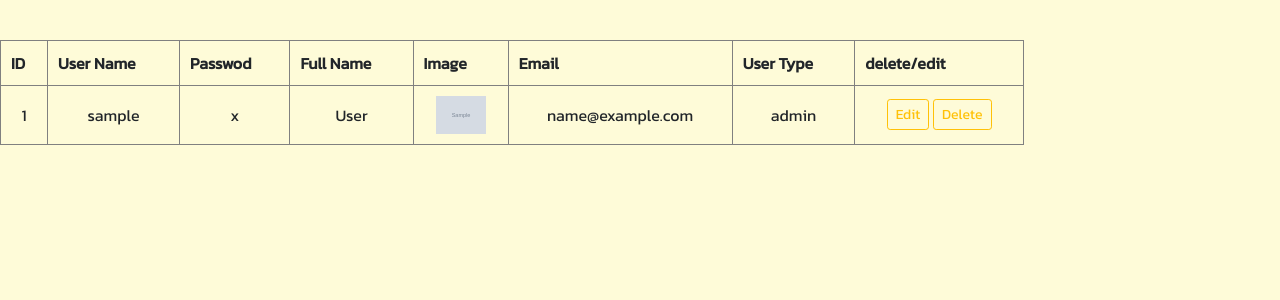
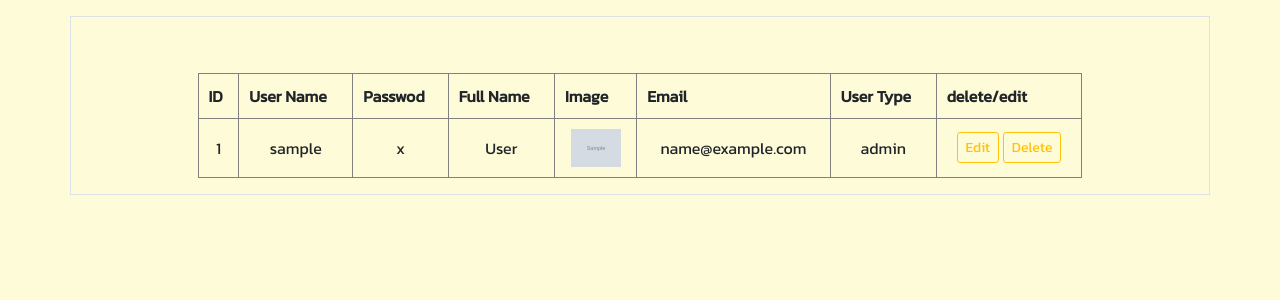
Before and after one commit to organpcysd/Project_Script_G09, a PHP site: page /adminmanage.php in a window 1280 px wide. Shown: the part 56-356 px from the top of the page. Run offline with PHP 8.4, Linux system fonts and the light colour scheme; tables that the repository leaves empty or names only in its code hold one stand-in row (values such as "Sample post"); grey boxes marked "Sample" are stand-in pictures; data that the repository does not hold is empty.

Commit message:
Update adminmanage.php

```diff
--- a/adminmanage.php
+++ b/adminmanage.php
@@ -16,8 +16,11 @@
             $data = mysqli_fetch_array($rs);
             include("navbar_user.php");
         }
+
+        echo "<div class='container p-3 my-3 border'>";
         ?>
 </head>
+<center>
 <table class="table table-hover table-responsive-xl">
   <body>
       <?php
@@ -64,5 +67,6 @@
 
   </body>
 </table>
+<center>
 </form>
 </html>
```
